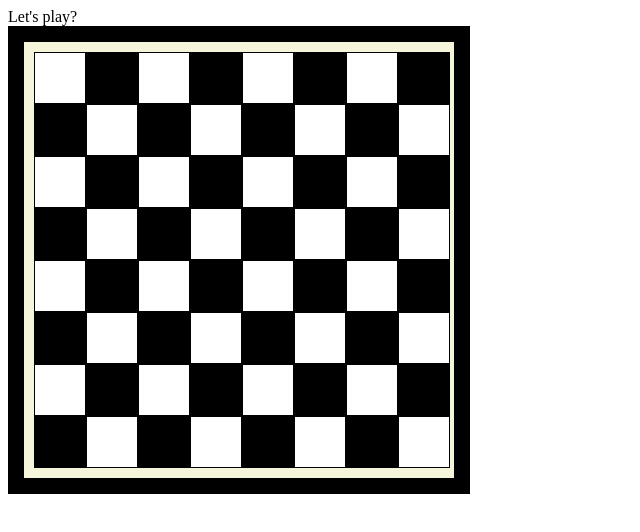
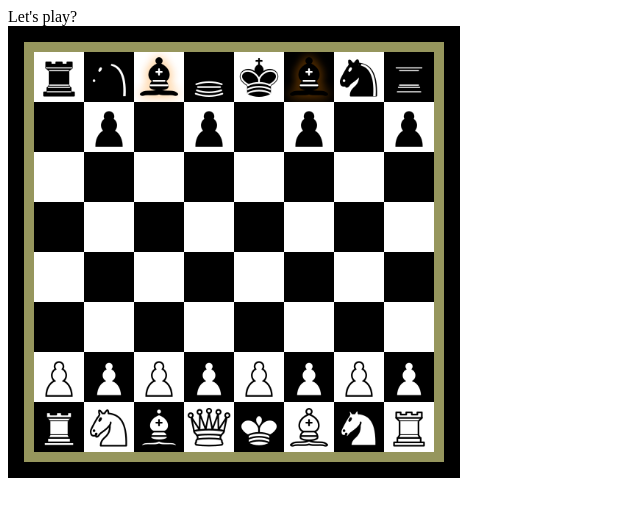
Before and after one commit to 6onosensu/Chess, a website: page public/chess.html in a window 1280 px wide. Shown: the whole page, without its empty margins (0-640 px from the left). Drawn offline with Linux system fonts and the light colour scheme.

Commit message:
figures are on right place

```diff
--- a/public/chess.css
+++ b/public/chess.css
@@ -1,26 +1,66 @@
+
 
 .grid-container {
     display: grid;
     grid-template-columns: auto auto auto auto auto auto auto auto;
-    width: 410px;
+    width: 400px;
     position: inherit;
-    background-color: beige;
+    background-color: rgb(150, 150, 93);
     padding: 10px;
-    color: beige;
     border: 1em solid black;
 }
 
 .grid-item {
-    border: 1px solid black;
     width: 50px;
     height: 50px;
+    background-position: center; /* center for figure*/
+    background-size: contain;
+}
 
-}
 
 .white {
     background-color: white;
 }
 
 .black {
-    background-color: black;
+    background-color: rgb(0, 0, 0);
 }
+
+.b-pawn {
+    background-image: url(ChessPieces/blackPawn.png);
+}
+.b-bishop {
+    background-image: url(ChessPieces/blackBishop.png);
+}
+.b-knight {
+    background-image: url(ChessPieces/blackKnight.png);
+}
+.b-rook {
+    background-image: url(ChessPieces/blackRook.png);
+}
+.b-king {
+    background-image: url(ChessPieces/blackKing.png);
+}
+.b-queen {
+    background-image: url(ChessPieces/blackQueen.png);
+}
+
+
+.w-pawn {
+    background-image: url(ChessPieces/whitePawn.png);
+}
+.w-bishop {
+    background-image: url(ChessPieces/whiteBishop.png);
+}
+.w-knight {
+    background-image: url(ChessPieces/whiteKnight.png);
+}
+.w-rook {
+    background-image: url(ChessPieces/whiteRook.png);
+}
+.w-king {
+    background-image: url(ChessPieces/whiteKing.png);
+}
+.w-queen {
+    background-image: url(ChessPieces/whiteQueen.png);
+}
--- a/public/chess.js
+++ b/public/chess.js
@@ -6,27 +6,65 @@ let size = 8;
 
 for (let y = 0; y < size; y++) {
     for (let x = 0; x < size; x++) {
-        const newDiv = document.createElement('div');
-        newDiv.classList.add('grid-item')
+        const cell = document.createElement('div');
+        cell.dataset.x = x;
+        cell.dataset.y = y;
+
+        cell.classList.add('grid-item')
         if ((x + y) % 2 == 0) {
-            newDiv.classList.add('white');
+            cell.classList.add('white');
         } else {
-            newDiv.classList.add('black');
+            cell.classList.add('black');
         }
-        container.appendChild(newDiv);
+        container.appendChild(cell);
     }
 }
 
 
-for (let pawn = 0; pawn < size; pawn++) {
+const blackPawnCells = document.querySelectorAll('[data-y="1"]');
+for (const pawn of blackPawnCells) {
+    pawn.classList.add('b-pawn');
+}
+const blackRookCells = document.querySelectorAll('[data-x="7"][data-y="0"], [data-x="0"][data-y="0"]')
+for (const rook of blackRookCells) {
+    rook.classList.add('b-rook')
+}
+const blackBishopCells = document.querySelectorAll('[data-x="5"][data-y="0"], [data-x="2"][data-y="0"]');
+for (const bishop of blackBishopCells) {
+    bishop.classList.add('b-bishop');
+}
+const blackKnightCells = document.querySelectorAll('[data-x="6"][data-y="0"], [data-x="1"][data-y="0"]')
+for (const knight of blackKnightCells) {
+    knight.classList.add('b-knight')
+}
 
+const blackKingCell = document.querySelector('[data-x="4"][data-y="0"]');
+blackKingCell.classList.add('b-king');
+
+const blackQueenCell = document.querySelector('[data-x="3"][data-y="0"]');
+blackQueenCell.classList.add('b-queen');
+
+
+
+const whitePawnCells = document.querySelectorAll('[data-y="6"]');
+for (const pawn of whitePawnCells) {
+    pawn.classList.add('w-pawn');
 }
-for (let rook = 0; rook < 2; rook++) {
+const whiteRookCells = document.querySelectorAll('[data-x="7"][data-y="7"], [data-x="0"][data-y="7"]')
+for (const rook of whiteRookCells) {
+    rook.classList.add('w-rook')
+}
+const whiteBishopCells = document.querySelectorAll('[data-x="5"][data-y="7"], [data-x="2"][data-y="7"]');
+for (const bishop of whiteBishopCells) {
+    bishop.classList.add('w-bishop');
+}
+const whiteKnightCells = document.querySelectorAll('[data-x="6"][data-y="7"], [data-x="1"][data-y="7"]')
+for (const knight of whiteKnightCells) {
+    knight.classList.add('w-knight')
+}
 
-}
-for (let bishop = 0; bishop < 2; bishop++) {
+const whiteKingCell = document.querySelector('[data-x="4"][data-y="7"]');
+whiteKingCell.classList.add('w-king');
 
-}
-for (let knight = 0; knight < 2; knight++) {
-
-}
+const whiteQueenCell = document.querySelector('[data-x="3"][data-y="7"]');
+whiteQueenCell.classList.add('w-queen');
```
Also changed, not shown: public/ChessPieces/blackBishop.png (added), public/ChessPieces/blackBishop.svg.png (deleted), public/ChessPieces/blackKing.png (renamed from public/ChessPieces/blackKing.svg.png), public/ChessPieces/blackKnight.png (renamed from public/ChessPieces/blackKnight.svg.png), public/ChessPieces/blackPawn.png (renamed from public/ChessPieces/blackPawn.svg.png), public/ChessPieces/blackQueen.png (renamed from public/ChessPieces/blackQueen.svg.png), public/ChessPieces/blackRook.png (renamed from public/ChessPieces/blackRook.svg.png), public/ChessPieces/whiteBishop.png (renamed from public/ChessPieces/whiteBishop.svg.png), public/ChessPieces/whiteKnight.png (renamed from public/ChessPieces/whiteKnight.svg.png), public/ChessPieces/whitePawn.png (renamed from public/ChessPieces/whitePawn.svg.png), public/ChessPieces/whiteQueen.png (renamed from public/ChessPieces/whiteQueen.svg.png), public/ChessPieces/whiteRook.png (renamed from public/ChessPieces/whiteRook.svg.png), public/ChessPieces/whiteking.png (renamed from public/ChessPieces/whiteking.svg.png).
